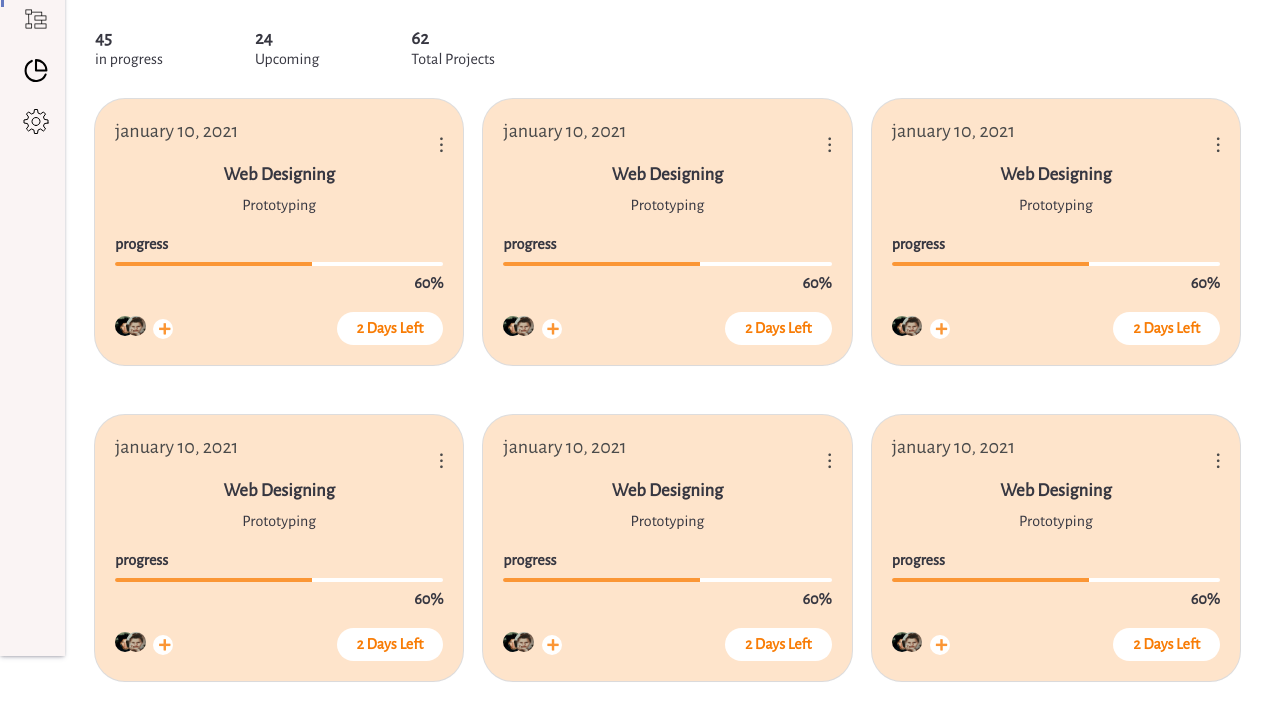
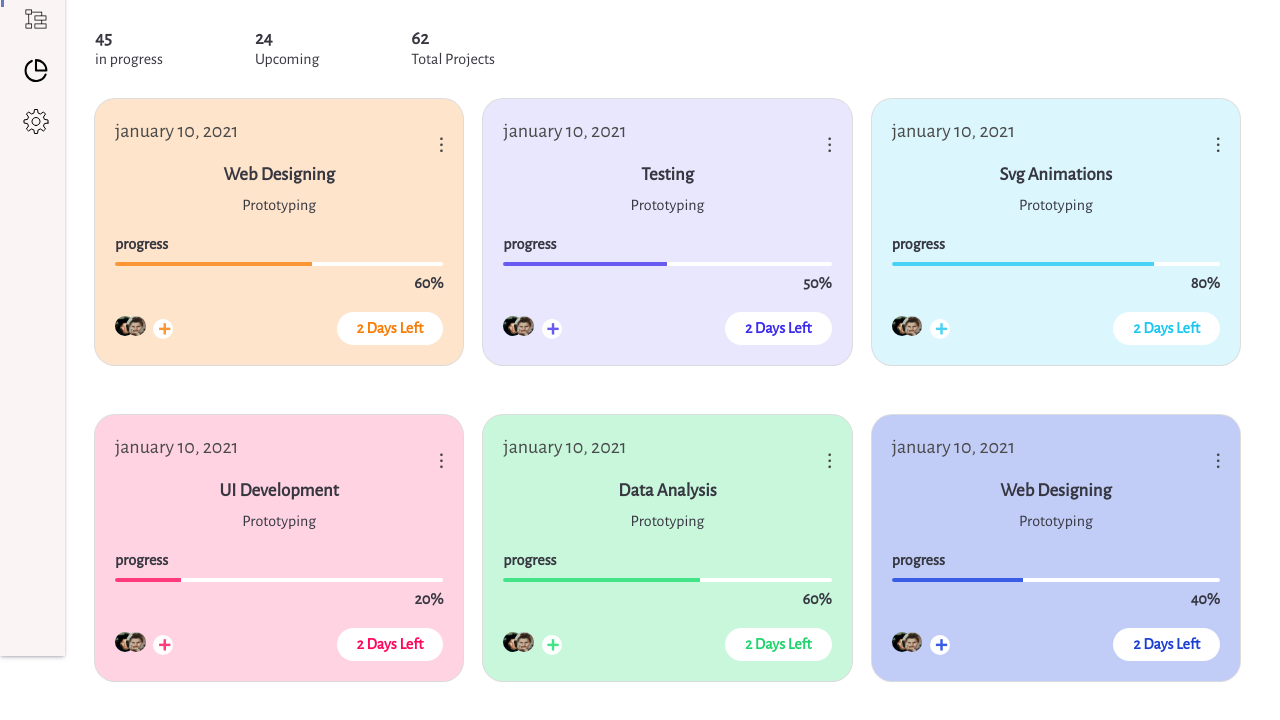
Before and after one commit to ehsanmavaei/dashboard, a plain HTML site: page index.html in a window 1280 px wide. Shown: the part 144-864 px from the top of the page. Drawn offline with nearby package versions, Linux system fonts and the light colour scheme.

Commit message:
add more cards and style them

```diff
--- a/index.html
+++ b/index.html
@@ -71,7 +71,7 @@
       </div>
     </div>
     <div class="projects-cards">
-      <div class="cards">
+      <div class="cards orange">
        <div class="cards-headder flex flex-jc-sb flex-ai-c">
          <p>january  10, 2021
 
@@ -108,7 +108,7 @@
 
        </div>
       </div>
-      <div class="cards">
+      <div class="cards blue">
        <div class="cards-headder flex flex-jc-sb flex-ai-c">
          <p>january  10, 2021
 
@@ -119,7 +119,125 @@
 
        </div>
        <div class="cards-title flex flex-ai-c flex-dir-col">
-         <h3>Web Designing
+         <h3>Testing
+
+
+
+        </h3>
+         <span>Prototyping</span>
+       </div>
+       <div class="cards-progress-bar">
+         <h4>progress</h4>
+         <div class="progress">
+           <span></span>
+         </div>
+
+         <h4 >50%</h4>
+       </div>
+       <br>
+       <div class="cards-footer flex flex-jc-sb flex-ai-c">
+         <div>
+           <img src="dist/img/face 2.jpg" alt="profile image">
+           <img src="dist/img/face1.jpg" alt="profile image">
+           <span>+</span>
+
+         </div>
+         <p>2 Days Left
+        </p>
+
+       </div>
+      </div>
+      <div class="cards lightgreen">
+       <div class="cards-headder flex flex-jc-sb flex-ai-c">
+         <p>january  10, 2021
+
+        </p>
+        <div class="flex flex-dir-col">
+          <span>.</span><span>.</span><span>.</span>
+        </div>
+
+       </div>
+       <div class="cards-title flex flex-ai-c flex-dir-col">
+         <h3>Svg Animations
+
+
+        </h3>
+         <span>Prototyping</span>
+       </div>
+       <div class="cards-progress-bar">
+         <h4>progress</h4>
+         <div class="progress">
+           <span></span>
+         </div>
+
+         <h4 >80%</h4>
+       </div>
+       <br>
+       <div class="cards-footer flex flex-jc-sb flex-ai-c">
+         <div>
+           <img src="dist/img/face 2.jpg" alt="profile image">
+           <img src="dist/img/face1.jpg" alt="profile image">
+           <span>+</span>
+
+         </div>
+         <p>2 Days Left
+        </p>
+
+       </div>
+      </div>
+      <div class="cards pink">
+       <div class="cards-headder flex flex-jc-sb flex-ai-c">
+         <p>january  10, 2021
+
+        </p>
+        <div class="flex flex-dir-col">
+          <span>.</span><span>.</span><span>.</span>
+        </div>
+
+       </div>
+       <div class="cards-title flex flex-ai-c flex-dir-col">
+         <h3>UI Development
+
+
+
+        </h3>
+         <span>Prototyping</span>
+       </div>
+       <div class="cards-progress-bar">
+         <h4>progress</h4>
+         <div class="progress">
+           <span></span>
+         </div>
+
+         <h4 >20%</h4>
+       </div>
+       <br>
+       <div class="cards-footer flex flex-jc-sb flex-ai-c">
+         <div>
+           <img src="dist/img/face 2.jpg" alt="profile image">
+           <img src="dist/img/face1.jpg" alt="profile image">
+           <span>+</span>
+
+         </div>
+         <p>2 Days Left
+        </p>
+
+       </div>
+      </div>
+      <div class="cards green">
+       <div class="cards-headder flex flex-jc-sb flex-ai-c">
+         <p>january  10, 2021
+
+        </p>
+        <div class="flex flex-dir-col">
+          <span>.</span><span>.</span><span>.</span>
+        </div>
+
+       </div>
+       <div class="cards-title flex flex-ai-c flex-dir-col">
+         <h3>Data Analysis
+
+
 
         </h3>
          <span>Prototyping</span>
@@ -145,7 +263,7 @@
 
        </div>
       </div>
-      <div class="cards">
+      <div class="cards darkblue">
        <div class="cards-headder flex flex-jc-sb flex-ai-c">
          <p>january  10, 2021
 
@@ -167,118 +285,7 @@
            <span></span>
          </div>
 
-         <h4 >60%</h4>
-       </div>
-       <br>
-       <div class="cards-footer flex flex-jc-sb flex-ai-c">
-         <div>
-           <img src="dist/img/face 2.jpg" alt="profile image">
-           <img src="dist/img/face1.jpg" alt="profile image">
-           <span>+</span>
-
-         </div>
-         <p>2 Days Left
-        </p>
-
-       </div>
-      </div>
-      <div class="cards">
-       <div class="cards-headder flex flex-jc-sb flex-ai-c">
-         <p>january  10, 2021
-
-        </p>
-        <div class="flex flex-dir-col">
-          <span>.</span><span>.</span><span>.</span>
-        </div>
-
-       </div>
-       <div class="cards-title flex flex-ai-c flex-dir-col">
-         <h3>Web Designing
-
-        </h3>
-         <span>Prototyping</span>
-       </div>
-       <div class="cards-progress-bar">
-         <h4>progress</h4>
-         <div class="progress">
-           <span></span>
-         </div>
-
-         <h4 >60%</h4>
-       </div>
-       <br>
-       <div class="cards-footer flex flex-jc-sb flex-ai-c">
-         <div>
-           <img src="dist/img/face 2.jpg" alt="profile image">
-           <img src="dist/img/face1.jpg" alt="profile image">
-           <span>+</span>
-
-         </div>
-         <p>2 Days Left
-        </p>
-
-       </div>
-      </div>
-      <div class="cards">
-       <div class="cards-headder flex flex-jc-sb flex-ai-c">
-         <p>january  10, 2021
-
-        </p>
-        <div class="flex flex-dir-col">
-          <span>.</span><span>.</span><span>.</span>
-        </div>
-
-       </div>
-       <div class="cards-title flex flex-ai-c flex-dir-col">
-         <h3>Web Designing
-
-        </h3>
-         <span>Prototyping</span>
-       </div>
-       <div class="cards-progress-bar">
-         <h4>progress</h4>
-         <div class="progress">
-           <span></span>
-         </div>
-
-         <h4 >60%</h4>
-       </div>
-       <br>
-       <div class="cards-footer flex flex-jc-sb flex-ai-c">
-         <div>
-           <img src="dist/img/face 2.jpg" alt="profile image">
-           <img src="dist/img/face1.jpg" alt="profile image">
-           <span>+</span>
-
-         </div>
-         <p>2 Days Left
-        </p>
-
-       </div>
-      </div>
-      <div class="cards">
-       <div class="cards-headder flex flex-jc-sb flex-ai-c">
-         <p>january  10, 2021
-
-        </p>
-        <div class="flex flex-dir-col">
-          <span>.</span><span>.</span><span>.</span>
-        </div>
-
-       </div>
-       <div class="cards-title flex flex-ai-c flex-dir-col">
-         <h3>Web Designing
-
-        </h3>
-         <span>Prototyping</span>
-       </div>
-       <div class="cards-progress-bar">
-         <h4>progress</h4>
-         <div class="progress">
-           <span></span>
-         </div>
-
-         <h4 >60%</h4>
+         <h4 >40%</h4>
        </div>
        <br>
        <div class="cards-footer flex flex-jc-sb flex-ai-c">
--- a/source/_card.scss
+++ b/source/_card.scss
@@ -1,17 +1,14 @@
 .projects-cards {
-@include breakpoint-up(medium){
-  gap:20px;
+  @include breakpoint-up(medium) {
+    gap: 20px;
     display: grid;
-  grid-template-columns: repeat(2,1fr);
-  grid-template-rows: repeat(3,1fr);
+    grid-template-columns: repeat(2, 1fr);
+    grid-template-rows: repeat(3, 1fr);
   }
-@include breakpoint-up(large){
-
-
-  grid-template-columns: repeat(3,1fr);
-  grid-template-rows: repeat(2,1fr);
+  @include breakpoint-up(large) {
+    grid-template-columns: repeat(3, 1fr);
+    grid-template-rows: repeat(2, 1fr);
   }
-
 
   .cards {
     flex: 1 1 300px;
@@ -19,27 +16,23 @@
     padding: 20px;
     box-shadow: rgba(78, 71, 71, 0.02) 0px 1px 3px 0px,
       rgba(27, 31, 35, 0.15) 0px 0px 0px 1px;
-    background-color:$orange;
-    border-radius: 30px;
+    border-radius: 20px;
     border: none;
-    .cards-headder{
-        color:#4A4A4A;
-        font-size:20px;
-        span{
+    .cards-headder {
+      color: #4a4a4a;
+      font-size: 20px;
+      span {
         cursor: pointer;
         display: inline-block;
 
         height: 6px;
 
-
         font-weight: 700;
-
       }
-
     }
-    .cards-title{
+    .cards-title {
       margin: 20px;
-      h3{
+      h3 {
         padding-bottom: 10px;
       }
     }
@@ -54,34 +47,31 @@
       }
 
       span {
-        width: 60%;
-        color: red;
+
         height: 4px;
         display: block;
-        background-color: darken($orange, 30%);
       }
       h4:last-of-type {
         text-align: right;
       }
     }
-    .cards-footer{
-
-        img{
+    .cards-footer {
+      img {
         width: 20px;
         height: 20px;
         border-radius: 50px;
       }
-        img:last-of-type{
+      img:last-of-type {
         margin-left: -12px;
       }
-        p{
-            background-color:#FFF;
+      p {
+        background-color: #fff;
         border-radius: 20px;
         padding: 7px 20px;
-            color: darken($orange, 40%);
+
         font-weight: 700;
       }
-        span{
+      span {
         margin-left: 5px;
         display: inline-block;
         width: 20px;
@@ -90,11 +80,113 @@
         border-radius: 50%;
         padding: 5px;
         background-color: #fff;
-            color: darken($orange, 30%);
+
         font-size: 25px;
         line-height: 0.4;
       }
     }
   }
+}
+.orange {
+  background-color: $orange;
 
+  .cards-progress-bar {
+
+    span {
+      width: 60% !important;
+      color: red;
+      background-color: darken($orange, 30%);
     }
+  }
+  .cards-footer {
+    color: darken($orange, 30%);
+    p {
+      color: darken($orange, 40%);
+    }
+  }
+}
+.blue {
+  background-color: $blue;
+
+  .cards-progress-bar {
+    span {
+      width: 50% ;
+      color: red;
+      background-color: darken($blue, 30%);
+    }
+  }
+  .cards-footer {
+    color: darken($blue, 30%);
+    p {
+      color: darken($blue, 40%);
+    }
+  }
+}
+.green {
+  background-color: $green;
+
+  .cards-progress-bar {
+    span {
+      width: 60% ;
+      color: red;
+      background-color: darken($green, 30%);
+    }
+  }
+  .cards-footer {
+    color: darken($green, 30%);
+    p {
+      color: darken($green, 40%);
+    }
+  }
+}
+.lightgreen {
+  background-color: $lightgreen;
+
+  .cards-progress-bar {
+    span {
+      width: 80% ;
+      color: red;
+      background-color: darken($lightgreen, 30%);
+    }
+  }
+  .cards-footer {
+    color: darken($lightgreen, 30%);
+    p {
+      color: darken($lightgreen, 40%);
+    }
+  }
+}
+.pink {
+  background-color: $pink;
+
+  .cards-progress-bar {
+    span {
+      width: 20% ;
+      color: red;
+      background-color: darken($pink, 30%);
+    }
+  }
+  .cards-footer {
+    color: darken($pink, 30%);
+    p {
+      color: darken($pink ,40%);
+    }
+  }
+}
+.darkblue {
+  background-color: $darkblue;
+
+  .cards-progress-bar {
+    span {
+      width: 40% ;
+      color: red;
+      background-color: darken($darkblue, 30%);
+    }
+  }
+  .cards-footer {
+    color: darken($darkblue, 30%);
+    p {
+      color: darken($darkblue ,40%);
+    }
+  }
+}
--- a/source/_variables.scss
+++ b/source/_variables.scss
@@ -1,4 +1,9 @@
 
     $header: rgb(250, 244, 244);
 
-    $orange:#fee4cb
+    $orange:#fee4cb;
+    $blue:#E9E7FD;
+    $lightgreen:#DBF6FD;
+    $pink:#FFD3E2;
+    $green:#C8F7DC;
+    $darkblue:#c1ccf7
```
Also changed, not shown: dist/css/style.css, 1 other file. Lines whose indentation alone changed are shown as unchanged.
